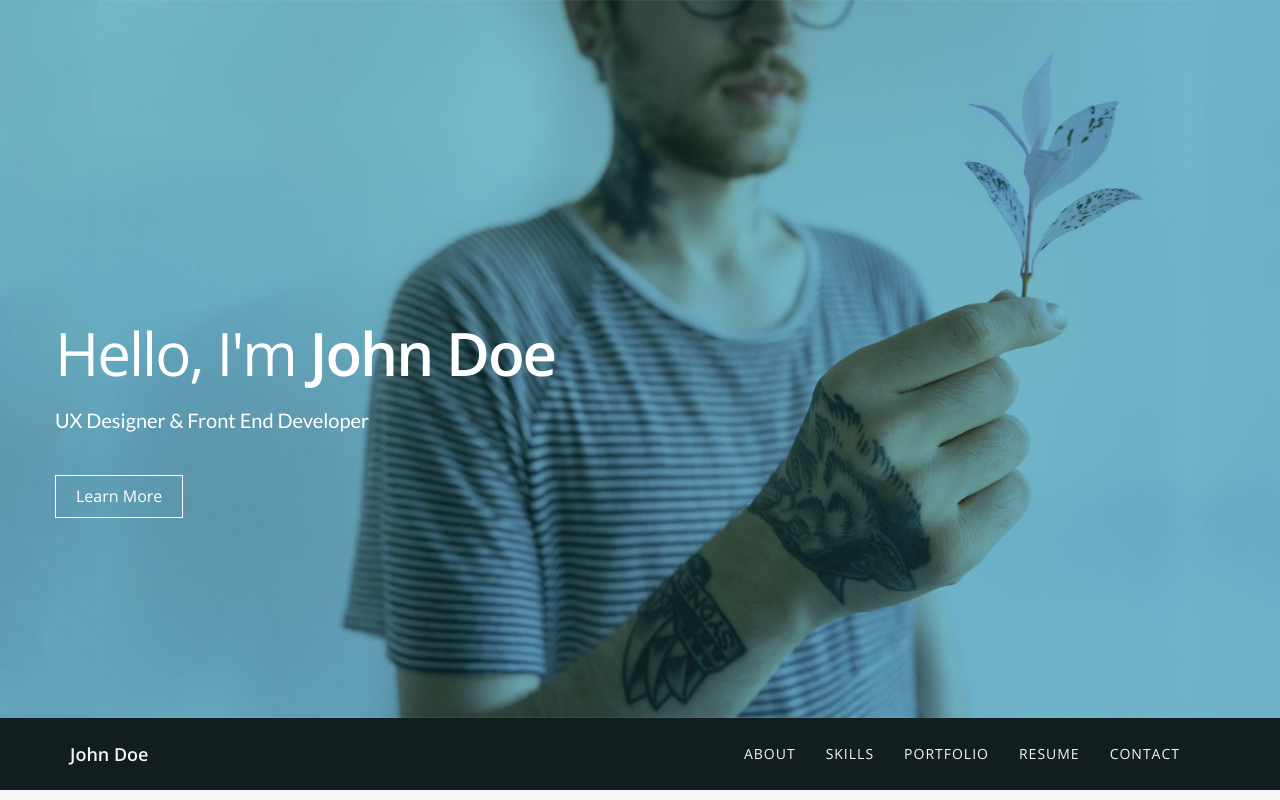
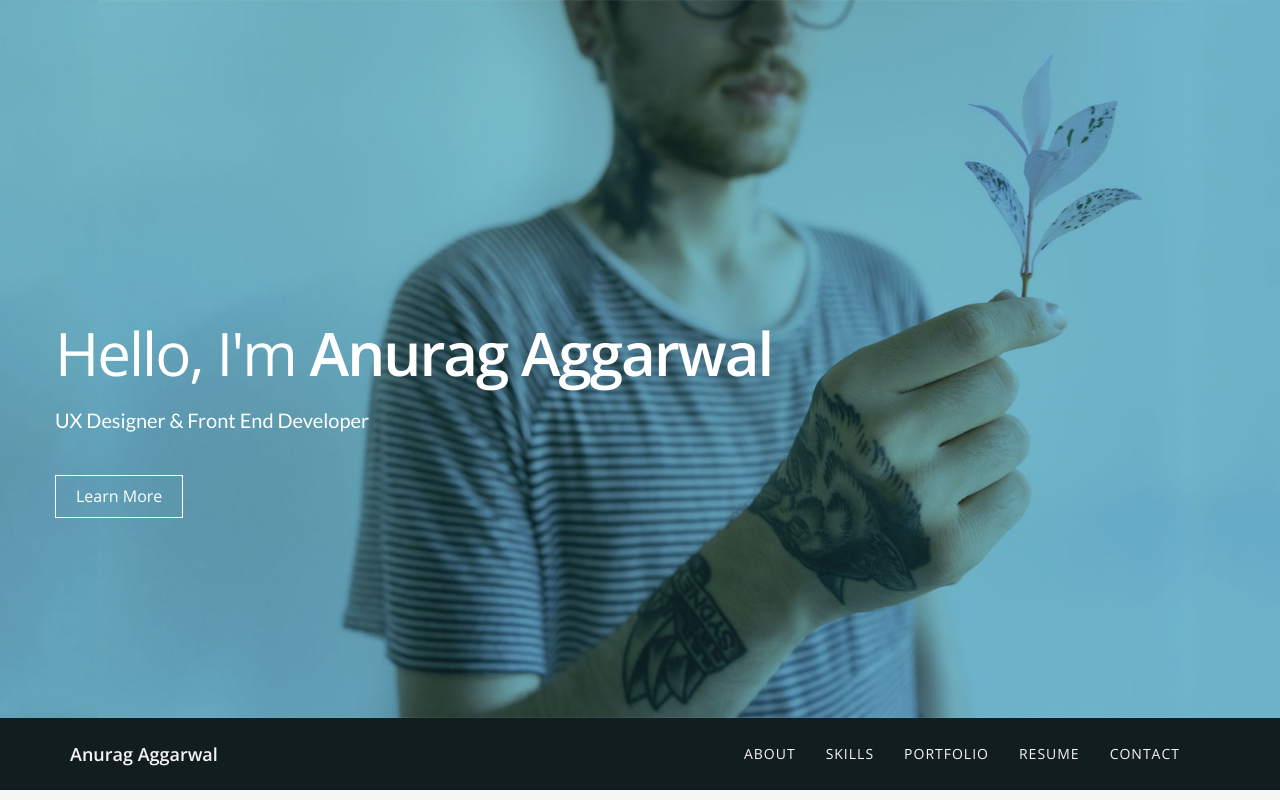
Before and after one commit to anuragaaggarwal12/anuragaaggarwal12.github.io, a plain HTML site: page index.html in a window 1280 px wide. Shown: the top 800 px of the page. Drawn offline with nearby package versions, Linux system fonts and the light colour scheme.

Commit message:
Update index.html

```diff
--- a/index.html
+++ b/index.html
@@ -3,7 +3,7 @@
 <head>
 <meta charset="utf-8">
 <meta name="viewport" content="width=device-width, initial-scale=1">
-<title>John Doe - UX Designer & Front End Developer</title>
+<title>Anurag Aggarwal - UX Designer & Front End Developer</title>
 <meta name="description" content="">
 <meta name="author" content="">
 
@@ -41,7 +41,7 @@
     <div class="container">
       <div class="row">
         <div class="intro-text">
-          <h1>Hello, I'm <span class="name">John Doe</span></h1>
+          <h1>Hello, I'm <span class="name">Anurag Aggarwal</span></h1>
           <p>UX Designer & Front End Developer</p>
           <a href="#about" class="btn btn-default btn-lg page-scroll">Learn More</a> </div>
       </div>
@@ -54,7 +54,7 @@
     <div class="container">
       <div class="navbar-header">
         <button type="button" class="navbar-toggle" data-toggle="collapse" data-target=".navbar-main-collapse"> <i class="fa fa-bars"></i> </button>
-        <a class="navbar-brand page-scroll" href="#page-top">John Doe</a> </div>
+        <a class="navbar-brand page-scroll" href="#page-top">Anurag Aggarwal</a> </div>
 
       <!-- Collect the nav links, forms, and other content for toggling -->
       <div class="collapse navbar-collapse navbar-right navbar-main-collapse">
@@ -434,7 +434,7 @@
 <div id="footer">
   <div class="container text-center">
     <div class="fnav">
-      <p>Copyright &copy; 2016 John Doe. Designed by <a href="http://www.templatewire.com" rel="nofollow">TemplateWire</a></p>
+      <p>Copyright &copy; 2016 Anurag Aggarwal. Designed by <a href="http://www.templatewire.com" rel="nofollow">TemplateWire</a></p>
     </div>
   </div>
 </div>
```
